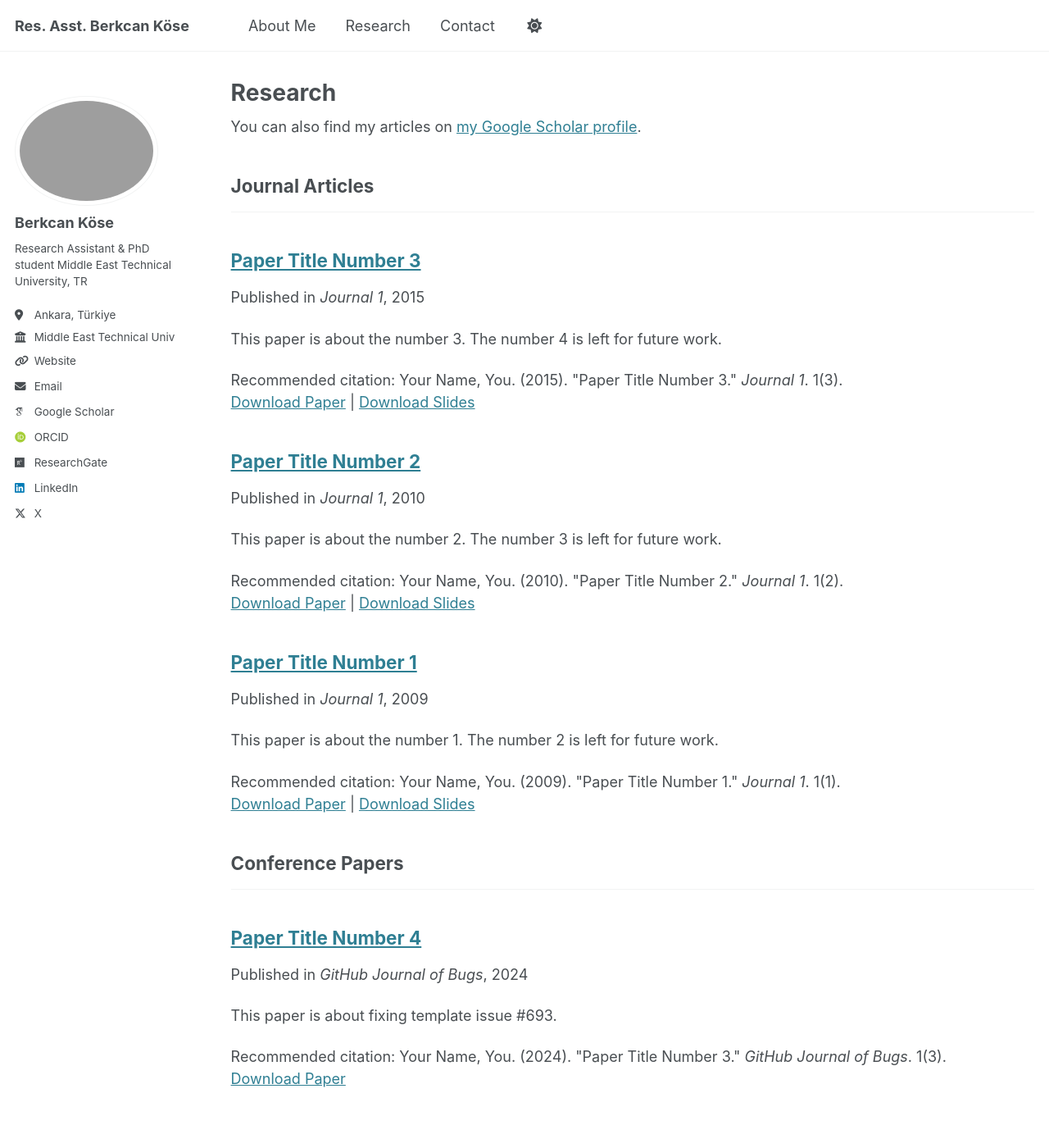
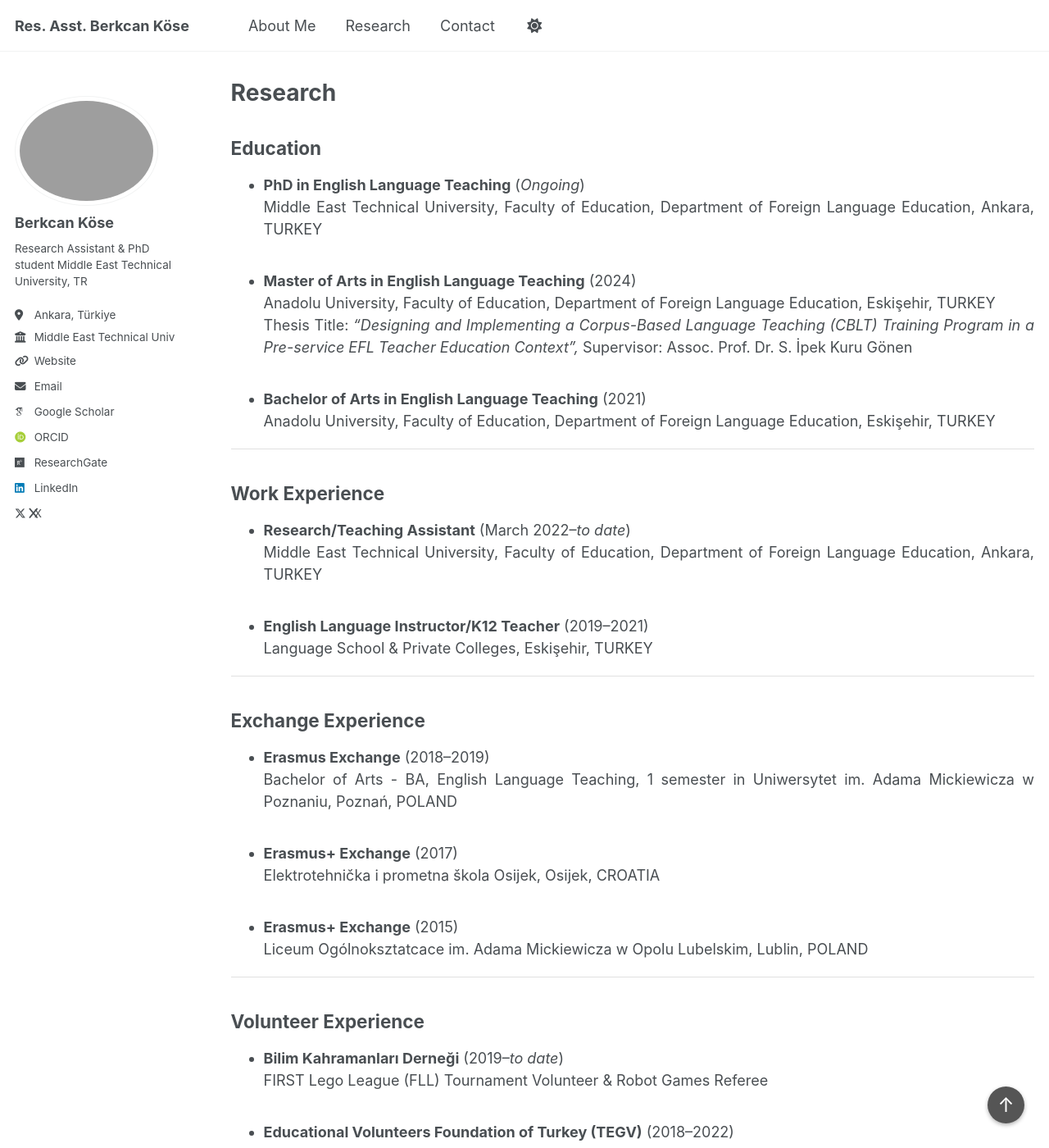
Before and after one commit to berkcankose/berkcankose.github.io, a Jekyll site: the page built from _pages/research.html, in a window 1280 px wide and 1400 px high. Shown: the whole window at 82% size. Built offline with Jekyll 4.4.1, drawn with Linux system fonts in a browser that asks for light colours; some web fonts are replaced; some of the changed text lies outside the part shown.

Commit message:
Update research.html

```diff
--- a/_pages/research.html
+++ b/_pages/research.html
@@ -5,29 +5,96 @@ permalink: /research/
 author_profile: true
 ---
 
-{% if site.author.googlescholar %}
-  <div class="wordwrap">You can also find my articles on <a href="{{site.author.googlescholar}}">my Google Scholar profile</a>.</div>
-{% endif %}
-
 {% include base_path %}
 
-<!-- New style rendering if publication categories are defined -->
-{% if site.publication_category %}
-  {% for category in site.publication_category  %}
-    {% assign title_shown = false %}
-    {% for post in site.publications reversed %}
-      {% if post.category != category[0] %}
-        {% continue %}
-      {% endif %}
-      {% unless title_shown %}
-        <h2>{{ category[1].title }}</h2><hr />
-        {% assign title_shown = true %}
-      {% endunless %}
-      {% include archive-single.html %}
-    {% endfor %}
-  {% endfor %}
-{% else %}
-  {% for post in site.publications reversed %}
-    {% include archive-single.html %}
-  {% endfor %}
-{% endif %}
+<div style="text-align: justify;">
+
+<h2 style="margin-top: 40px;">Education</h2>
+<ul style="margin-bottom: 20px;">
+  <li><strong>PhD in English Language Teaching</strong> (<em>Ongoing</em>)<br>
+  Middle East Technical University, Faculty of Education, Department of Foreign Language Education, Ankara, TURKEY</li>
+  <br>
+  <li><strong>Master of Arts in English Language Teaching</strong> (2024)<br>
+  Anadolu University, Faculty of Education, Department of Foreign Language Education, Eskişehir, TURKEY<br>
+  Thesis Title: <var>“Designing and Implementing a Corpus-Based Language Teaching (CBLT) Training Program in a Pre-service EFL Teacher Education Context”,</var> Supervisor: Assoc. Prof. Dr. S. İpek Kuru Gönen</li>
+  <br>
+  <li><strong>Bachelor of Arts in English Language Teaching</strong> (2021)<br>
+  Anadolu University, Faculty of Education, Department of Foreign Language Education, Eskişehir, TURKEY</li>
+</ul>
+
+<hr style="border: 0; height: 1px; background: #e0e0e0; margin-bottom: 2rem;">
+
+<h2 style="margin-top: 40px;">Work Experience</h2>
+<ul style="margin-bottom: 20px;">
+  <li><strong>Research/Teaching Assistant</strong> (March 2022–<em>to date</em>)<br>
+  Middle East Technical University, Faculty of Education, Department of Foreign Language Education, Ankara, TURKEY</li>
+  <br>
+  <li><strong>English Language Instructor/K12 Teacher</strong> (2019–2021)<br>
+  Language School & Private Colleges, Eskişehir, TURKEY</li>
+</ul>
+
+<hr style="border: 0; height: 1px; background: #e0e0e0; margin-bottom: 2rem;">
+
+<h2 style="margin-top: 40px;">Exchange Experience</h2>
+<ul style="margin-bottom: 20px;">
+  <li><strong>Erasmus Exchange</strong> (2018–2019)<br>
+  Bachelor of Arts - BA, English Language Teaching, 1 semester in Uniwersytet im. Adama Mickiewicza w Poznaniu, Poznań, POLAND</li>
+  <br>
+  <li><strong>Erasmus+ Exchange</strong> (2017)<br>
+  Elektrotehnička i prometna škola Osijek, Osijek, CROATIA</li>
+  <br>
+  <li><strong>Erasmus+ Exchange</strong> (2015)<br>
+  Liceum Ogólnoksztatcace im. Adama Mickiewicza w Opolu Lubelskim, Lublin, POLAND</li>
+</ul>
+
+<hr style="border: 0; height: 1px; background: #e0e0e0; margin-bottom: 2rem;">
+
+<h2 style="margin-top: 40px;">Volunteer Experience</h2>
+<ul style="margin-bottom: 60px;">
+  <li><strong>Bilim Kahramanları Derneği</strong> (2019–<em>to date</em>)<br>
+  FIRST Lego League (FLL) Tournament Volunteer & Robot Games Referee</li>
+  <br>
+  <li><strong>Educational Volunteers Foundation of Turkey (TEGV)</strong> (2018–2022)<br>
+  English and Turkish Activity Volunteer</li>
+  <br>
+  <li><strong>Dorlion Search & Rescue Team (DAK)</strong> (2019–2022)<br>
+  Search & Rescue Team Member</li>
+</ul>
+
+</div>
+
+<!-- Floating Back to Top Button -->
+<style>
+#back-to-top {
+  position: fixed;
+  bottom: 30px;
+  right: 30px;
+  background-color: #555;
+  color: white;
+  border-radius: 50%;
+  width: 45px;
+  height: 45px;
+  text-align: center;
+  font-size: 24px;
+  line-height: 45px;
+  z-index: 999;
+  text-decoration: none;
+  box-shadow: 0 2px 5px rgba(0,0,0,0.3);
+  transition: background-color 0.3s ease;
+}
+#back-to-top:hover {
+  background-color: #333;
+}
+
+footer .sitemap {
+  display: none !important;
+}
+
+.sidebar .social-icons .fa-x-twitter::after {
+  content: "X" !important;
+  font-weight: normal;
+  font-size: 14px;
+  margin-left: 4px;
+}
+</style>
+<a href="#" id="back-to-top" onclick="window.scrollTo({top: 0, behavior: 'smooth'}); return false;">↑</a>
```
